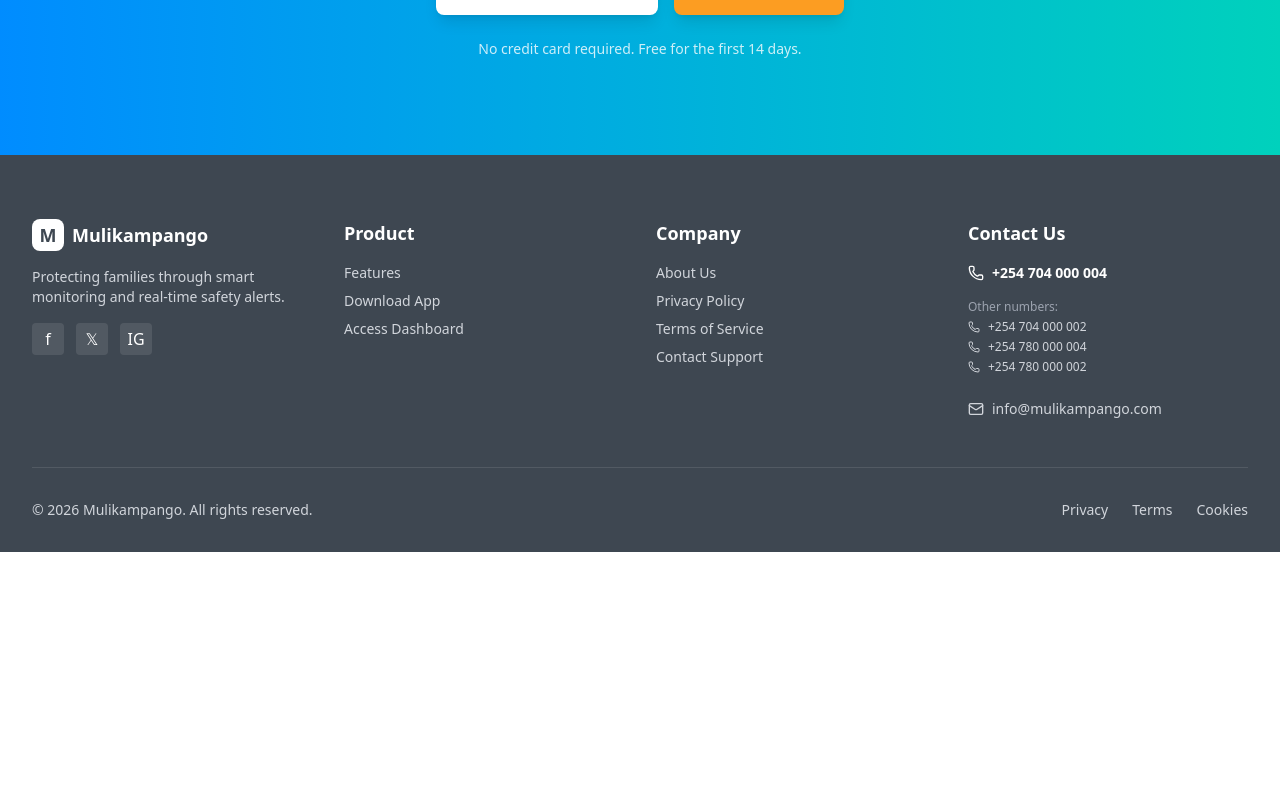
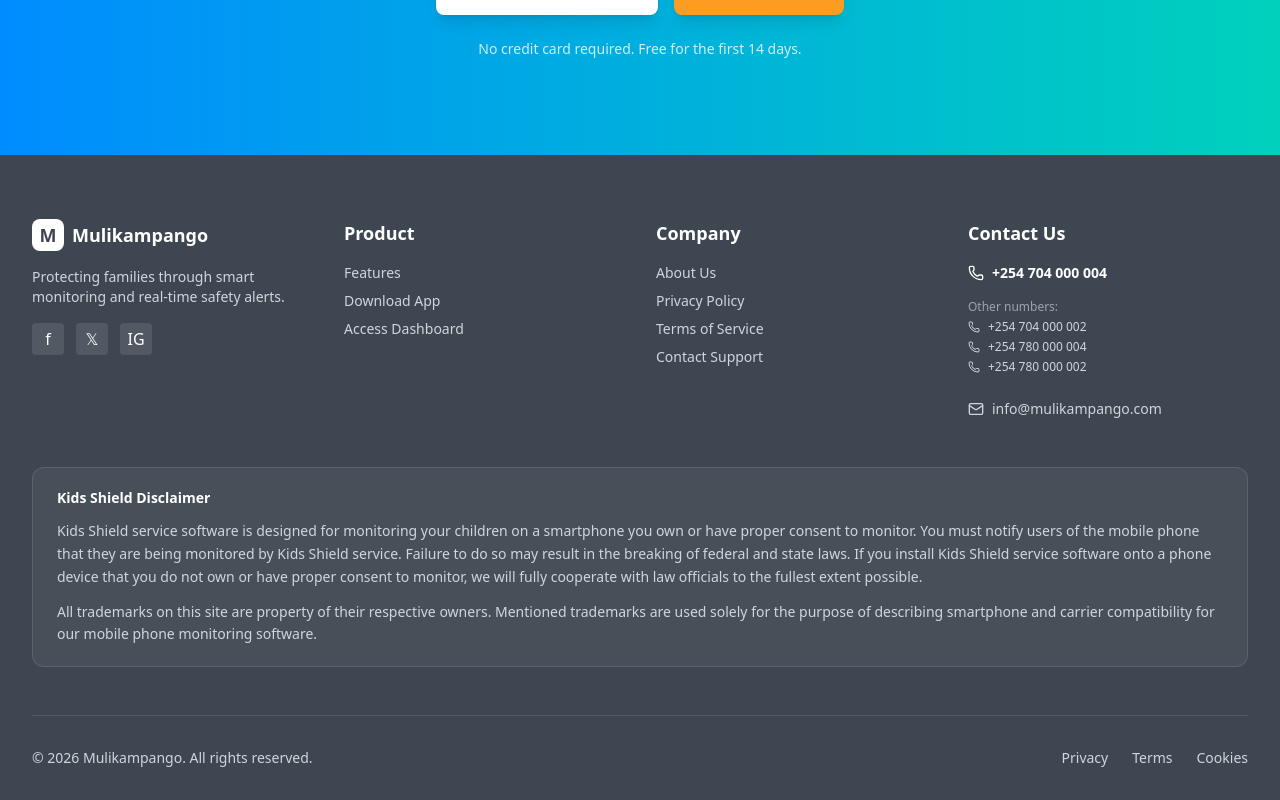
Before and after one commit to JohnAlex1900/mulikampango, a Next.js app: page / in a window 1280 px wide. Shown: the part 5836-6636 px from the top of the page. Before the commit the page ends 6388 px from the top, so only its background shows below. Built offline with nearby package versions, Linux system fonts and the light colour scheme.

Commit message:
Disclaimaer Added

```diff
--- a/components/layout/Footer.tsx
+++ b/components/layout/Footer.tsx
@@ -154,6 +154,30 @@ export function Footer() {
           </div>
         </div>
 
+        <div className="mt-10 mb-12 rounded-xl border border-white/10 bg-white/5 px-6 py-5">
+          <h3 className="text-sm font-semibold text-white">
+            Kids Shield Disclaimer
+          </h3>
+          <div className="mt-3 space-y-3 text-sm text-gray-300 leading-relaxed">
+            <p>
+              Kids Shield service software is designed for monitoring your
+              children on a smartphone you own or have proper consent to
+              monitor. You must notify users of the mobile phone that they are
+              being monitored by Kids Shield service. Failure to do so may
+              result in the breaking of federal and state laws. If you install
+              Kids Shield service software onto a phone device that you do not
+              own or have proper consent to monitor, we will fully cooperate
+              with law officials to the fullest extent possible.
+            </p>
+            <p>
+              All trademarks on this site are property of their respective
+              owners. Mentioned trademarks are used solely for the purpose of
+              describing smartphone and carrier compatibility for our mobile
+              phone monitoring software.
+            </p>
+          </div>
+        </div>
+
         {/* Divider */}
         <div className="border-t border-white/10 pt-8">
           <div className="flex flex-col md:flex-row items-center justify-between gap-4">
```
